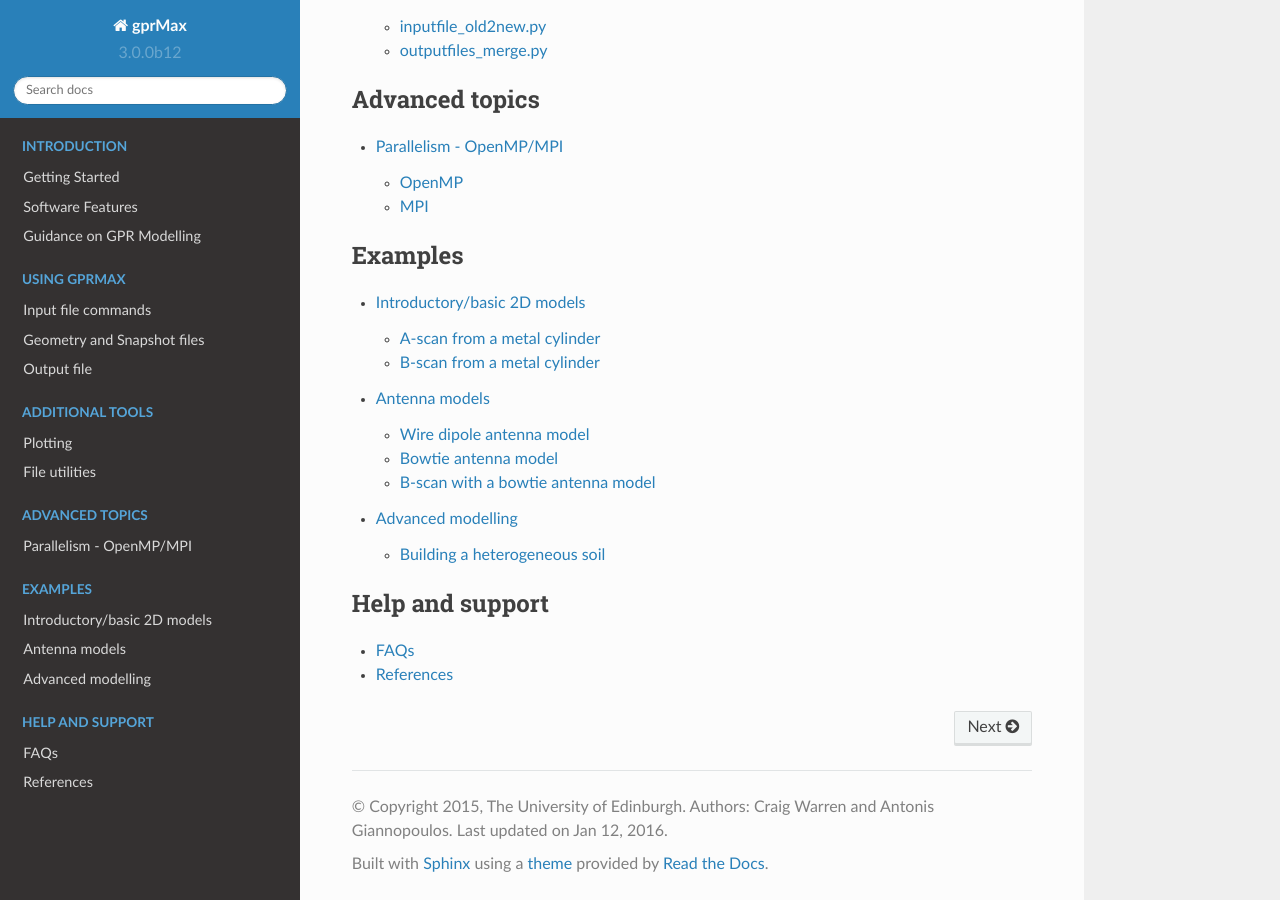
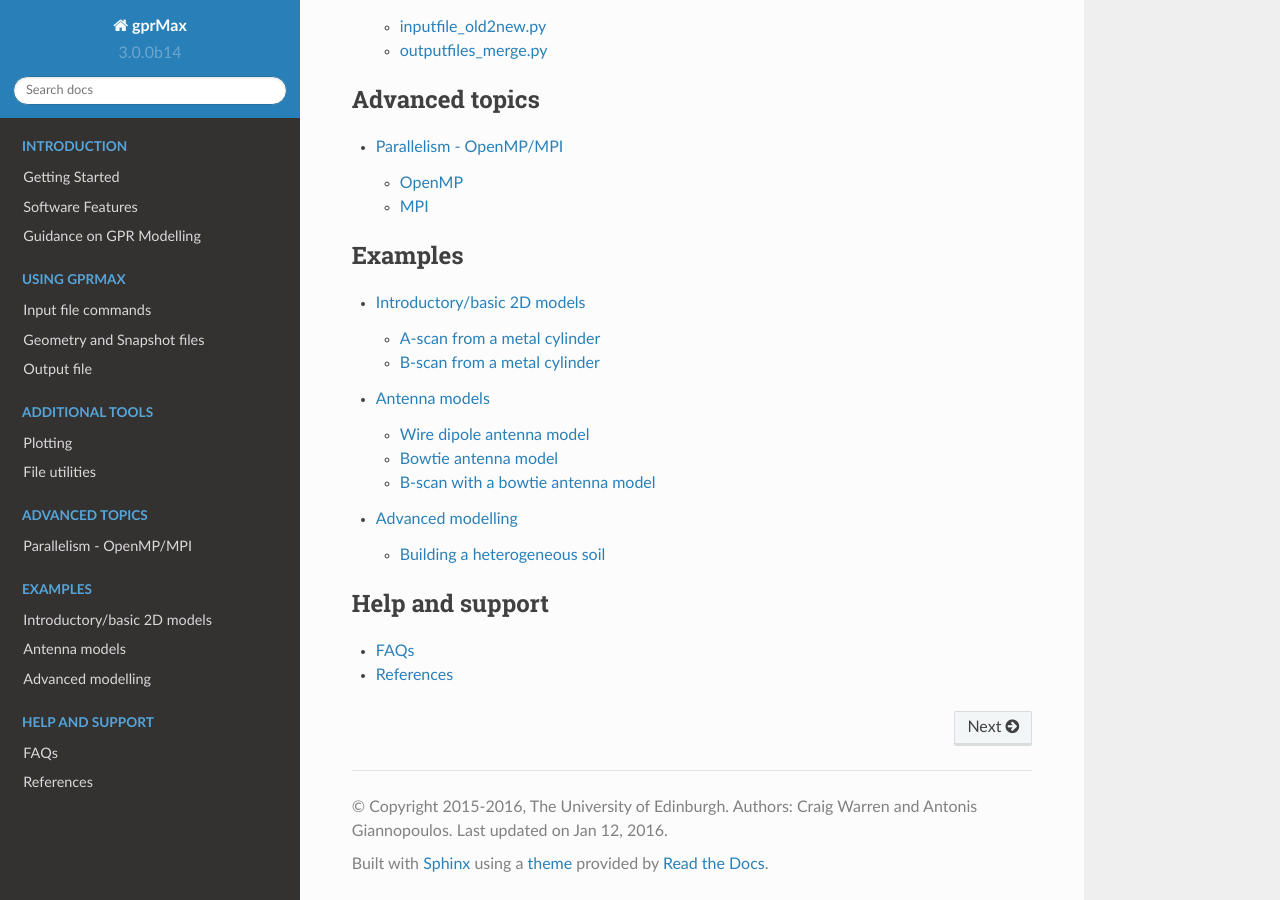
Before and after one commit to docarlson4/gprMax, a Sphinx documentation site: the page built from docs/source/index.rst, in a window 1280 px wide and 900 px high, scrolled down 1285 px. Built offline with Sphinx 7.4.7 and the Read the Docs theme 2.0.0, drawn with Linux system fonts in a browser that asks for light colours.

Commit message:
Updated version number to v.3.0.0b14.

```diff
--- a/docs/source/conf.py
+++ b/docs/source/conf.py
@@ -62,7 +62,7 @@ master_doc = 'index'
 
 # General information about the project.
 project = 'gprMax'
-copyright = '2015, The University of Edinburgh. Authors: Craig Warren and Antonis Giannopoulos'
+copyright = '2015-2016, The University of Edinburgh. Authors: Craig Warren and Antonis Giannopoulos'
 author = 'Craig Warren and Antonis Giannopoulos'
 
 # The version info for the project you're documenting, acts as replacement for
@@ -72,7 +72,7 @@ author = 'Craig Warren and Antonis Giannopoulos'
 # The short X.Y version.
 # Read version number from gprMax/gprMax.py
 #version = re.search('^__version__\s*=\s*\'(.*)\'', open('../../gprMax/gprMax.py').read(), re.M).group(1)
-version = '3.0.0b12'
+version = '3.0.0b14'
 # The full version, including alpha/beta/rc tags.
 release = version + '(Bowmore)'
 
```
Also changed, not shown: 1 other file.
